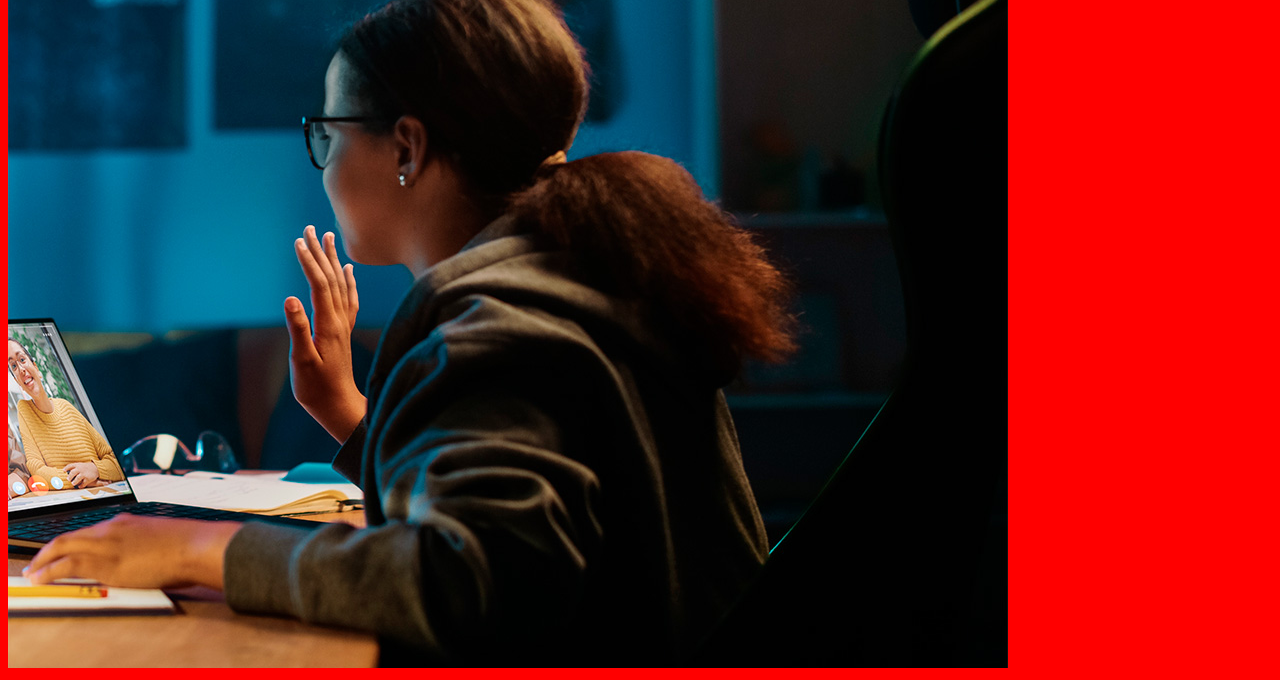
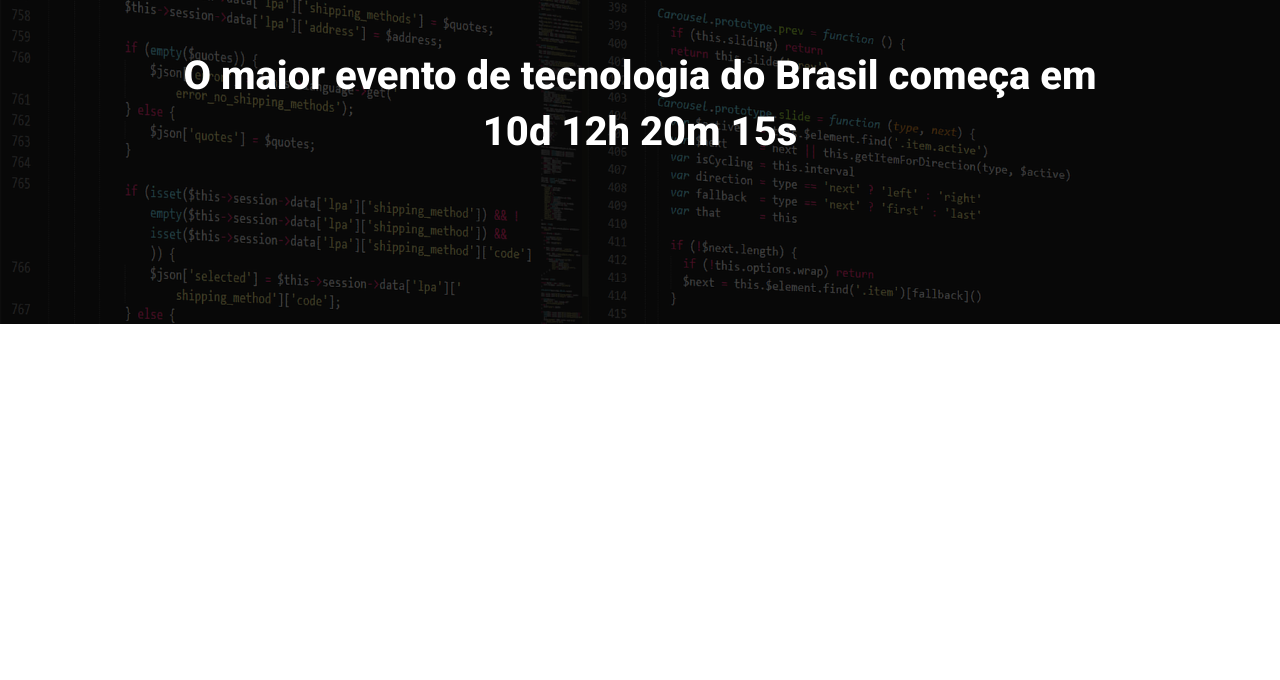
Before and after one commit to Nathanael-hub/ebac_tech_talks, a website built with Parcel: page src/index.html in a window 1280 px wide. Shown: the part 160-840 px from the top of the page. After the commit the page ends 800 px from the top, so only its background shows below. Built offline with nearby package versions, Linux system fonts and the light colour scheme.

Commit message:
criando o hero

```diff
--- a/src/index.html
+++ b/src/index.html
@@ -1,14 +1,26 @@
 <!DOCTYPE html>
-<html lang="en">
+<html lang="pt-br">
 <head>
     <meta charset="UTF-8">
     <meta name="viewport" content="width=device-width, initial-scale=1.0">
-    <title>Document</title>
+    <title>Ebac Tech Talks</title>
+    <link rel="preconnect" href="https://fonts.googleapis.com">
+    <link rel="preconnect" href="https://fonts.gstatic.com" crossorigin>
+    <link href="https://fonts.googleapis.com/css2?family=Roboto:ital,wght@0,100..900;1,100..900&display=swap" rel="stylesheet">
     <link rel="stylesheet" href="styles/main.scss">
 </head>
 <body>
-    <h1>Olá</h1>
-    <img src="./images/backend.png" alt="">
+    <header class="hero">
+        <div class="container">
+            <img class="hero__logo" src="./images/ebac_logo.svg" alt="Ebac">
+            <p class="hero__text">
+                O maior evento de tecnologia do Brasil começa em 10d 12h 20m 15s
+            </p>
+        </div>
+    </header>
+
+
+
     <script src="scripts/main.js"></script>
 </body>
 </html>
--- /dev/null
+++ b/src/styles/_hero.scss
@@ -0,0 +1,54 @@
+.hero {
+    padding-top: 64px;
+    padding-bottom: 100px;
+    background-image: url(../images/fundo.png);
+    background-repeat: no-repeat;
+    block-size: cover;
+    position: relative;
+
+    .container{
+        position: relative;
+    }
+
+    &::before {
+        position: absolute;
+        top: 0;
+        left: 0;
+        width: 100%;
+        height: 100%;
+        background-color: #000;
+        content: '';
+        opacity: 0.7;
+    }
+
+    &__text{
+        margin-top: 64px;
+        margin-bottom: 64px;
+        font-size: 40px;
+        line-height: 56px;
+        font-weight: 800;
+        text-align: center;
+    }
+
+    &__logo {
+        margin: 0 auto;
+        height: 80px;
+        display: block;
+    }
+
+
+
+    @media (max-width: 640px) {
+        padding: 40px 0;
+
+        &__logo{
+            height: 40px;
+        }
+
+        &__text{
+            font-size: 22px;
+            line-height: 24px;
+            margin: 24px 0;
+        }
+    }
+}
--- a/src/styles/main.scss
+++ b/src/styles/main.scss
@@ -1,3 +1,24 @@
-body{
-    background-color: red;
+@use 'hero';
+
+
+* {
+    margin: 0;
+    padding: 0;
+    color: #fff;
+    box-sizing: border-box;
+    font-family: Roboto, sans-serif;
 }
+
+.container {
+    max-width: 960px;
+    width: 100%;
+    margin: 0 auto;
+
+    @media (max-width: 640px) {
+        max-width: 80%;
+    }
+
+    @media (max-width: 1024px) {
+        max-width: 90%;
+    }
+}
```
